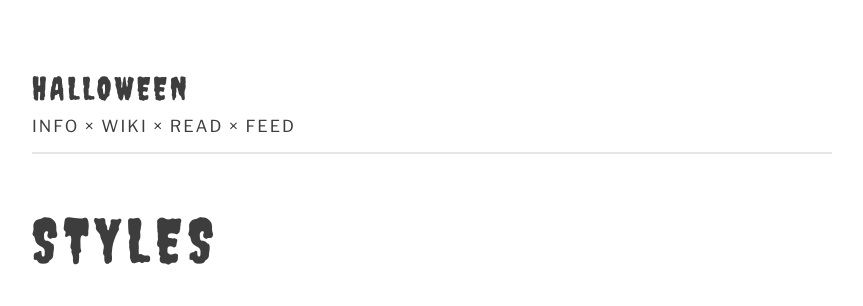
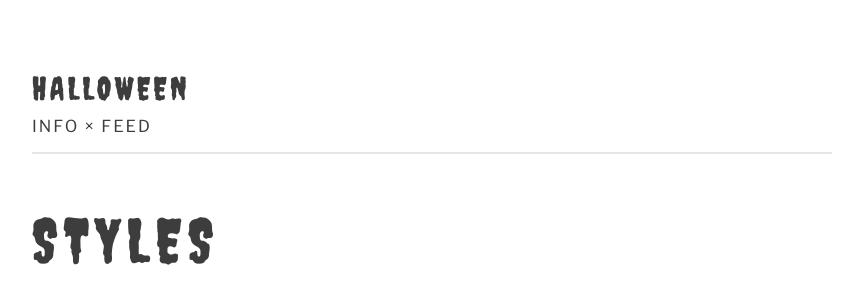
Before and after one commit to lmw13/lmw13, a Jekyll site: the page built from index.html, in a window 1280 px wide. Shown: the top 306 px of the page, without its empty margins (208-1071 px from the left). Built offline with Jekyll 4.4.1, drawn with Linux system fonts in a browser that asks for light colours; the list of posts is cut into pages by our own code.

Commit message:
Update default.html

```diff
--- a/_layouts/default.html
+++ b/_layouts/default.html
@@ -28,7 +28,7 @@
 <body>
    <header>
       <h1 class="header"><a href="{{ site.baseurl | prepend: site.url }}/">{{ site.title }}</a></h1>
-      <nav><a href="{{ '/info/' | prepend: site.baseurl | prepend: site.url }}">Info</a> &times; <a href="{{ '/wiki/' | prepend: site.baseurl | prepend: site.url }}">Wiki</a> &times; <a href="{{ '/read/' | prepend: site.baseurl | prepend: site.url }}">Read</a> &times; <a href="{{ '/feed.xml' | prepend: site.baseurl | prepend: site.url }}">Feed</a></nav>
+      <nav><a href="{{ '/info/' | prepend: site.baseurl | prepend: site.url }}">Info</a> &times; <a href="{{ '/feed.xml' | prepend: site.baseurl | prepend: site.url }}">Feed</a></nav>
       <hr>
    </header>
    <main aria-label="Content" role="main">
```
